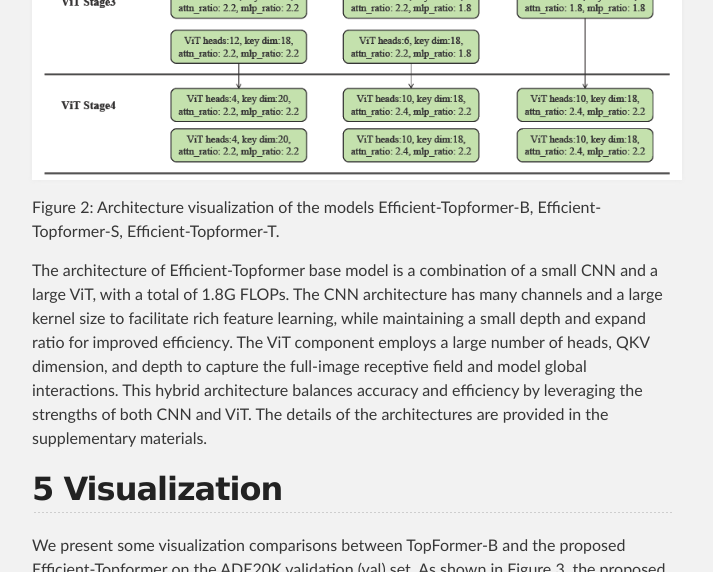
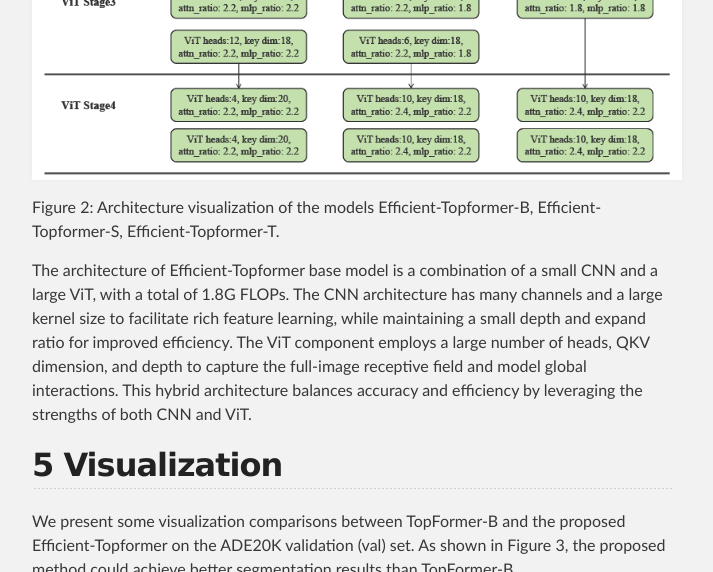
Before and after one commit to starFalll/CS766_S24, a Jekyll site: the page built from index.md, in a window 1280 px wide and 900 px high, scrolled down 9043 px, cut to the strip 0-572 px from the top of the window. Shown: the whole strip, without its empty margins (288-1001 px from the left). Built offline with Jekyll 4.4.1, drawn with Linux system fonts in a browser that asks for light colours; our own code applies the rules of GitHub Pages for plain Markdown files.

Commit message:
Update index.md

```diff
--- a/index.md
+++ b/index.md
@@ -160,7 +160,7 @@ We show the architecture visualization of the searched models Efficient-Topforme
 </p>
 Figure 2: Architecture visualization of the models Efficient-Topformer-B, Efficient-Topformer-S, Efficient-Topformer-T.
 
-The architecture of Efficient-Topformer base model is a combination of a small CNN and a large ViT, with a total of 1.8G FLOPs. The CNN architecture has many channels and a large kernel size to facilitate rich feature learning, while maintaining a small depth and expand ratio for improved efficiency. The ViT component employs a large number of heads, QKV dimension, and depth to capture the full-image receptive field and model global interactions. This hybrid architecture balances accuracy and efficiency by leveraging the strengths of both CNN and ViT. The details of the architectures are provided in the supplementary materials.
+The architecture of Efficient-Topformer base model is a combination of a small CNN and a large ViT, with a total of 1.8G FLOPs. The CNN architecture has many channels and a large kernel size to facilitate rich feature learning, while maintaining a small depth and expand ratio for improved efficiency. The ViT component employs a large number of heads, QKV dimension, and depth to capture the full-image receptive field and model global interactions. This hybrid architecture balances accuracy and efficiency by leveraging the strengths of both CNN and ViT.
 
 ## 5 Visualization
 
```
